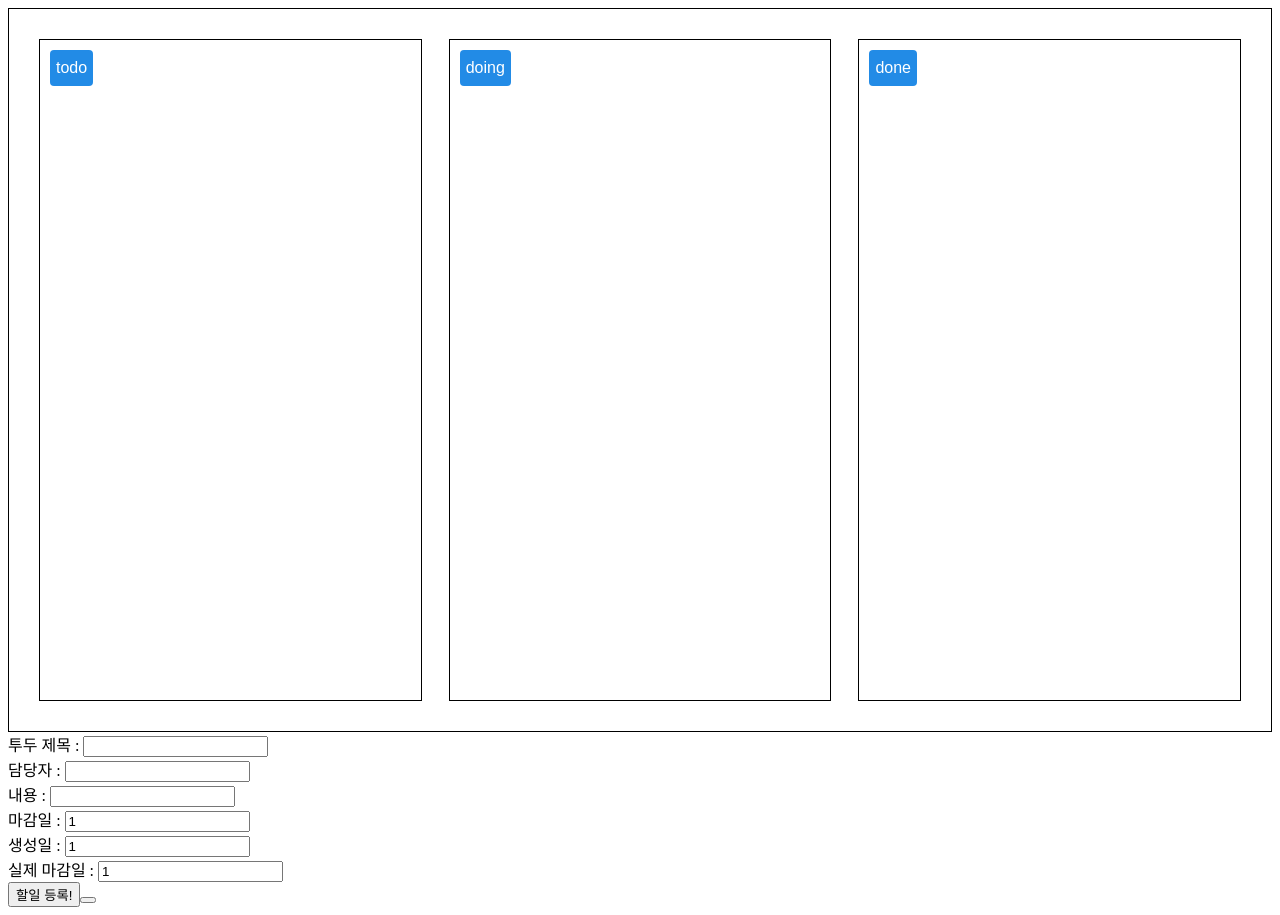
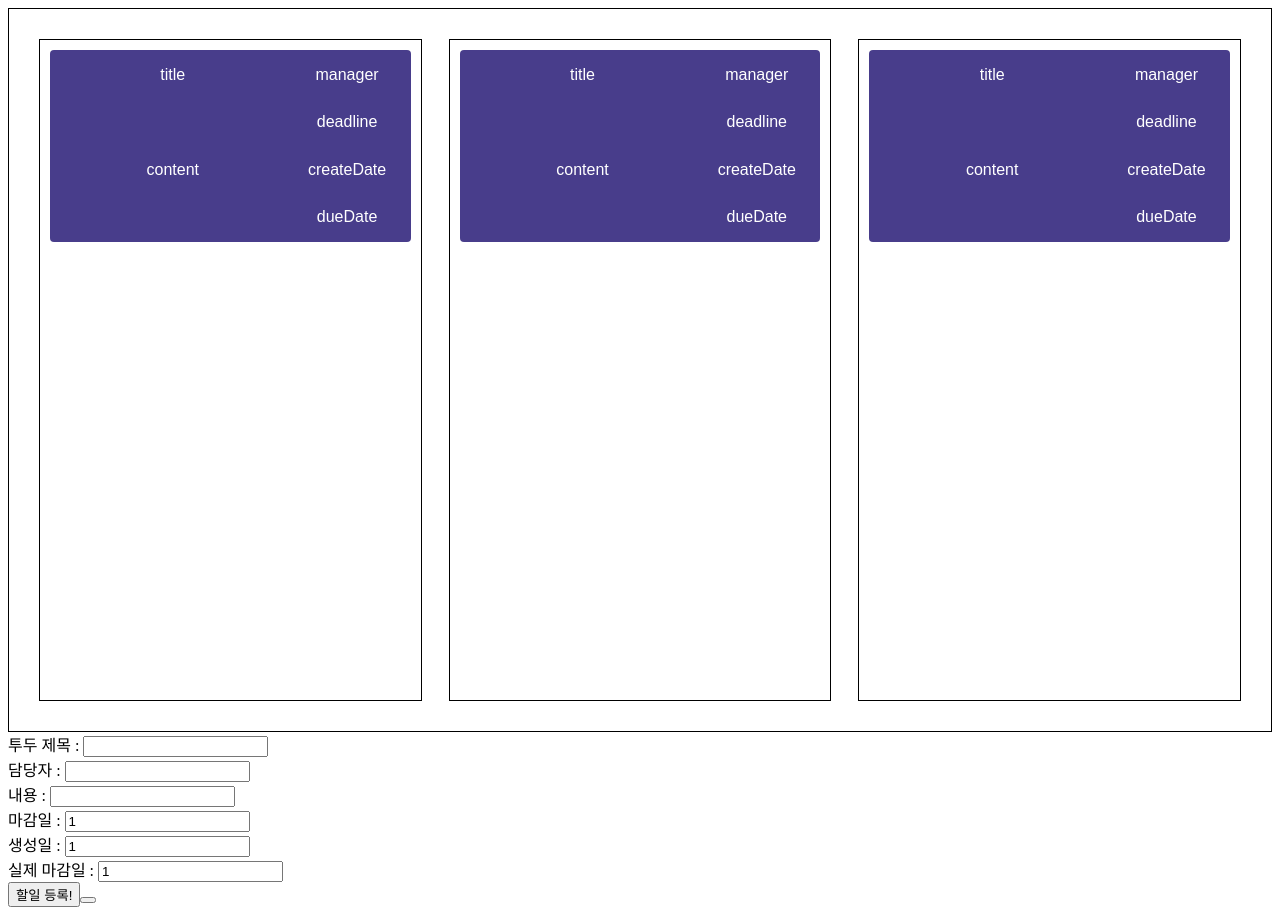
Before and after one commit to RunLearn/super-todoapp, a Next.js app: page /todoRoom/todoRoom in a window 1280 px wide. Built offline with nearby package versions, Linux system fonts and the light colour scheme.

Commit message:
feat : todoCard.tsx 투두카드 간단 디자인, todo,doing,done store 분리

```diff
--- a/pages/todoRoom/todoRoom.tsx
+++ b/pages/todoRoom/todoRoom.tsx
@@ -11,11 +11,11 @@ import TodoRoomForm from '../../src/components/todoRoom/todoRoomForm';
 
 const todoRoom = () => {
   const dispatch=useDispatch();
-  // const addTodo=() => {
+  // const addDoing=() => {
   //   dispatch(ADDTODO)
   // }
   const temp = useSelector((state:RootState)=>state.todo);
-  console.log(temp)
+
   return (
     <>
       <FlexContainer>
--- a/src/components/todoRoom/box/doingBox.tsx
+++ b/src/components/todoRoom/box/doingBox.tsx
@@ -1,13 +1,32 @@
 import react from 'react';
 import styled from 'styled-components';
-import TodoBtn from '../buttons/todoCard';
+import TodoCard from '../buttons/todoCard';
 import TodoContiner from './TodoContainer';
 
+import { useSelector } from 'react-redux';
+import { RootState } from '../../../redux/store';
+import TodoContainer from './TodoContainer';
+
 const doingBox = () => {
+  const todos = useSelector((state:RootState) => state.todo)
+  const allTodos = todos.map( (todo:any) => {
+    return(
+      <TodoCard
+        type="doing"
+        key={todo.title}
+        title ={todo.title}
+        manager = {todo.manager}
+        content = {todo.content}
+        deadline = {todo.deadline}
+        createDate = {todo.createDate}
+        dueDate = {todo.dueDate}
+      />
+    )
+  })
   return (
-      <TodoContiner>
-        <TodoBtn name="doing" />
-      </TodoContiner>
+    <TodoContainer>
+      {allTodos}
+    </TodoContainer>
   )
 
 }
--- a/src/components/todoRoom/box/doneBox.tsx
+++ b/src/components/todoRoom/box/doneBox.tsx
@@ -1,14 +1,31 @@
 import react from 'react';
 import styled from 'styled-components';
-import TodoBtn from '../buttons/todoCard';
+import TodoCard from '../buttons/todoCard';
 import TodoContainer from './TodoContainer';
+import { useSelector } from 'react-redux';
+import { RootState } from '../../../redux/store';
 
 
 const doneBox = () => {
+  const todos = useSelector((state:RootState) => state.todo)
+  const allTodos = todos.map( (todo:any) => {
+    return(
+      <TodoCard
+        type="done"
+        key={todo.title}
+        title ={todo.title}
+        manager = {todo.manager}
+        content = {todo.content}
+        deadline = {todo.deadline}
+        createDate = {todo.createDate}
+        dueDate = {todo.dueDate}
+      />
+    )
+  })
   return (
-      <TodoContainer>
-        <TodoBtn name="done"/>
-      </TodoContainer>
+    <TodoContainer>
+      {allTodos}
+    </TodoContainer>
   )
 
 }
--- a/src/components/todoRoom/box/todoBox.tsx
+++ b/src/components/todoRoom/box/todoBox.tsx
@@ -1,12 +1,31 @@
 import react from 'react';
 import styled from 'styled-components';
-import TodoBtn from '../buttons/todoCard';
+import TodoCard from '../buttons/todoCard';
 import TodoContainer from './TodoContainer';
 
+import { useSelector } from 'react-redux';
+import { RootState } from '../../../redux/store';
+
 const todoBox = () => {
+
+  const todos = useSelector((state:RootState) => state.todo)
+  const allTodos = todos.map( (todo:any) => {
+    return(
+      <TodoCard
+        type="todo"
+        key={todo.title}
+        title ={todo.title}
+        manager = {todo.manager}
+        content = {todo.content}
+        deadline = {todo.deadline}
+        createDate = {todo.createDate}
+        dueDate = {todo.dueDate}
+      />
+    )
+  })
   return (
       <TodoContainer>
-        <TodoBtn name="todo"/>
+        {allTodos}
       </TodoContainer>
   )
 
--- a/src/components/todoRoom/buttons/todoCard.tsx
+++ b/src/components/todoRoom/buttons/todoCard.tsx
@@ -1,14 +1,114 @@
 import react from 'react';
 import styled from 'styled-components';
-import internal from 'stream';
+import { useState } from 'react';
+
+//
+// title: string
+// manager: string
+// content: string
+// deadline: number
+// createDate:number
+// dueDate: number
+
 
 const TodoCard = (props: any) => {
+
+  const [isFocusCard, setIsFocusCard] = useState(false);
+
   return (
-    <Button>
-      {props.name}
+    <Button
+      onMouseEnter={() => {setIsFocusCard(true)}}
+      onMouseLeave={() => {setIsFocusCard(false)}}
+    >
+    {isFocusCard ?
+      ( props.type =='todo' ?
+        (
+          <Focusing>
+            <GridItemButton>삭제</GridItemButton>
+            <GridItemButton>Doing으로</GridItemButton>
+          </Focusing>
+        )
+        :
+        (props.type == 'doing' ?
+            <Focusing >
+              <GridItemButton>Todo로</GridItemButton>
+              <GridItemButton>삭제</GridItemButton>
+              <GridItemButton>Done으로</GridItemButton>
+            </Focusing>
+          :
+            <Focusing>
+              <GridItemButton>Doing으로</GridItemButton>
+              <GridItemButton>삭제</GridItemButton>
+            </Focusing>
+        )
+      )
+      :
+      <GridContainer>
+        <GridTitle>title</GridTitle>
+        <GridContent>content</GridContent>
+        <GridManager>manager</GridManager>
+        <GridDeadline>deadline</GridDeadline>
+        <GridCreateDate>createDate</GridCreateDate>
+        <GridDueDate>dueDate</GridDueDate>
+      </GridContainer>
+    }
     </Button>
   );
 }
+const GridTitle = styled.div`
+  vertical-align: center;
+`
+const GridContent = styled.div`
+  grid-column: 1;
+  grid-row:2 / span 3;
+`
+const GridManager = styled.div`
+`
+const GridDeadline = styled.div`
+`
+const GridCreateDate = styled.div`
+`
+const GridDueDate = styled.div`
+`
+const GridContainer = styled.div`
+  width: 100%;
+  height: 100%;
+
+  display:grid;
+  align-items: center;
+  grid-template-columns:67% 33%;
+  grid-template-rows: repeat(4, 25%) ;
+
+
+`
+
+const Focusing = styled.div`
+  width: 100%;
+  height: 100%;
+
+  display:flex;
+  align-items: center;
+`
+const GridItemButton = styled.button`
+  border: none;
+  border-radius: 4px;
+  color: white;
+  cursor: pointer;
+
+  /* 크기 */
+  width: 100%;
+  height: 100%;
+  font-size: 1rem;
+
+  /* 색상 */
+  background: darkslateblue;
+  &:hover {
+    background: #339af0;
+  }
+  &:active {
+    background: #1c7ed6;
+  }
+`
 
 const Button = styled.button`
   /* 공통 스타일 */
@@ -17,13 +117,15 @@ const Button = styled.button`
   color: white;
 
   /* 크기 */
-  height: 2.25rem;
+  width: 100%;
+  height: 30%;
   font-size: 1rem;
 
   /* 색상 */
-  background: #228be6;
+  background: darkslateblue;
   &:hover {
     background: #339af0;
+    padding:0px
   }
   &:active {
     background: #1c7ed6;
--- a/src/components/todoRoom/todoRoomForm.tsx
+++ b/src/components/todoRoom/todoRoomForm.tsx
@@ -22,7 +22,7 @@ const TodoRoomForm = () => {
   }
 
   const dispatch = useDispatch();
-  const temp = useSelector((state:RootState)=>state.todo);
+  const temp = useSelector((state:RootState)=>state.todos);
   const todoDispatch =()=> dispatch(addTodo({
     title:todo.title,
     manager:todo.manager,
--- a/src/redux/store.ts
+++ b/src/redux/store.ts
@@ -1,9 +1,13 @@
 import { configureStore } from '@reduxjs/toolkit';
-import todoReducer from './todoRoom/Todos'
+import TodoReducer from './todoRoom/Todos'
+import DoingReducer from './todoRoom/Doings'
+import DoneReducer from './todoRoom/Dones'
 
 export const store = configureStore({
   reducer: {
-    todo: todoReducer,
+    todo: TodoReducer,
+    doing: DoingReducer,
+    done: DoneReducer,
   },
 });
 export type RootState = ReturnType<typeof store.getState>
--- /dev/null
+++ b/src/redux/todoRoom/Doings.ts
@@ -0,0 +1,39 @@
+import {createSlice, PayloadAction} from '@reduxjs/toolkit';
+import { Interface } from 'readline';
+
+interface Todo {
+  title: string
+  manager: string
+  content: string
+  deadline: number
+  createDate:number
+  dueDate: number
+}
+
+const initState:Todo[] = [
+  {
+    title: "string",
+    manager: "string",
+    content: "string",
+    deadline: 1,
+    createDate:2,
+    dueDate: 3,
+  },
+]
+
+const DoingSlice=createSlice({
+  name: 'todo',
+  initialState:initState,
+  reducers: {
+    addDoing: {
+      reducer: (state, action: PayloadAction) => {
+        state.push(action.payload)
+      },
+    },
+  }
+});
+
+const {actions, reducer} = DoingSlice
+export const {addDoing} = DoingSlice.actions
+
+export default reducer
--- /dev/null
+++ b/src/redux/todoRoom/Dones.ts
@@ -0,0 +1,39 @@
+import {createSlice, PayloadAction} from '@reduxjs/toolkit';
+import { Interface } from 'readline';
+
+interface Todo {
+  title: string
+  manager: string
+  content: string
+  deadline: number
+  createDate:number
+  dueDate: number
+}
+
+const initState:Todo[] = [
+  {
+    title: "string",
+    manager: "string",
+    content: "string",
+    deadline: 1,
+    createDate:2,
+    dueDate: 3,
+  },
+]
+
+const DoneSlice=createSlice({
+  name: 'todo',
+  initialState:initState,
+  reducers: {
+    addDone: {
+      reducer: (state, action: PayloadAction) => {
+        state.push(action.payload)
+      },
+    },
+  }
+});
+
+const {actions, reducer} = DoneSlice
+export const {addDone} = DoneSlice.actions
+
+export default reducer
```
